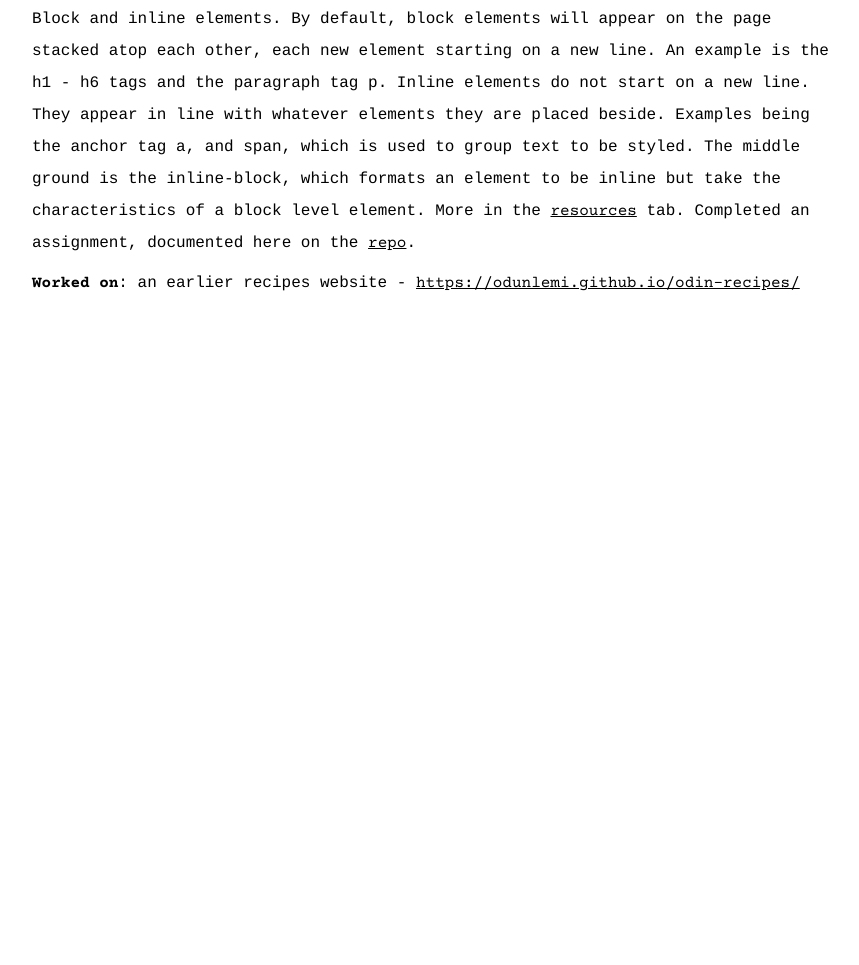
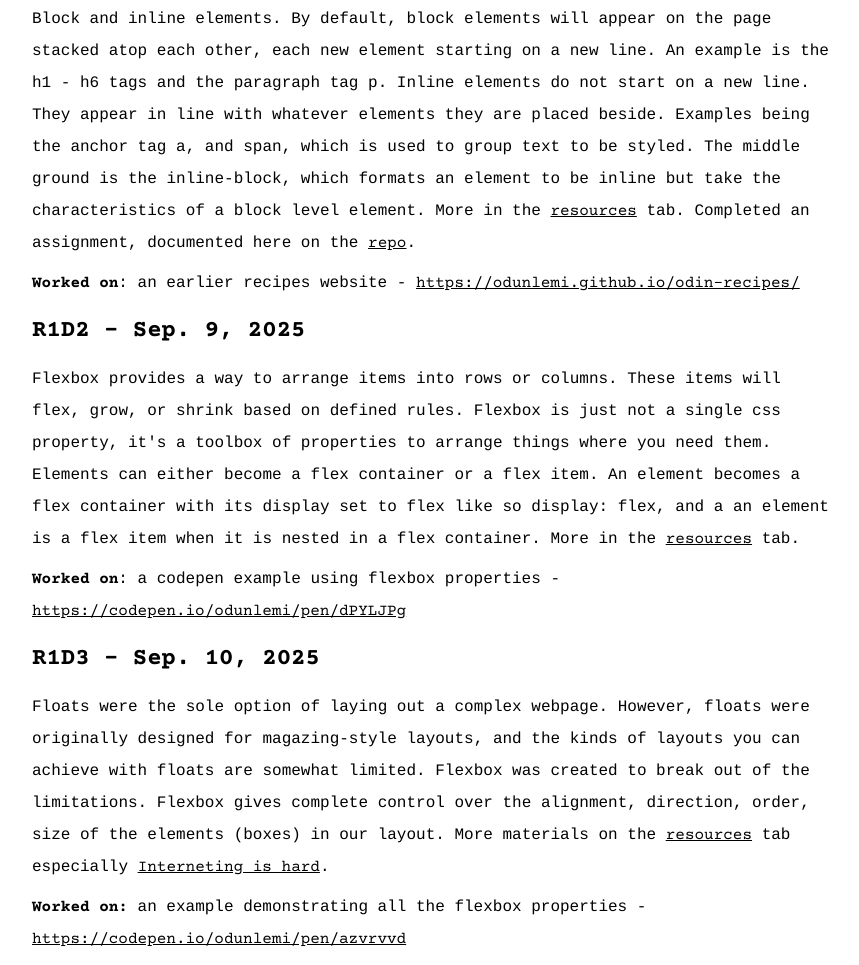
Before and after one commit to odunlemi/r-logs, a plain HTML site: page index.html in a window 1280 px wide. Shown: the part 311-1276 px from the top of the page, without its empty margins (208-1067 px from the left). Before the commit the page ends 800 px from the top, so only its background shows below. Drawn offline with nearby package versions, Linux system fonts and the light colour scheme.

Commit message:
update index with R1D2 and D3

```diff
--- a/index.html
+++ b/index.html
@@ -5,11 +5,12 @@
     <meta name="viewport" content="width=device-width, initial-scale=1.0">
     <title>#100daysofcode</title>
     <link rel="stylesheet" href="./style.css">
+    <base target="_blank">
 </head>
 <body>
     <h1>R-Logs</h1>
 
-    <p>R-logs, also round logs, which are to document multiple rounds a #100daysofcode challenge. You can read more about it <a href="">here</a>.</p>
+    <p>R-logs, also round logs, which are to document multiple rounds a #100daysofcode challenge. You can read more about it <a href="https://github.com/Kallaway/100-days-of-code?tab=readme-ov-file#if-youve-decided-to-join">here</a>.</p>
 
     <p>This is Round 1, R-1, of my challenge. The goal is to nail the basics of web development by learning the technologies of HTML, CSS and JavaScript and becoming proficient in prototyping webpages and the basics of JavaScript.</p>
 
@@ -17,5 +18,15 @@
     <p>Block and inline elements. By default, block elements will appear on the page stacked atop each other, each new element starting on a new line. An example is the h1 - h6 tags and the paragraph tag p. Inline elements do not start on a new line. They appear in line with whatever elements they are placed beside. Examples being the anchor tag a, and span, which is used to group text to be styled. The middle ground is the inline-block, which formats an element to be inline but take the characteristics of a block level element. More in the <a href="./resources.md">resources</a> tab. Completed an assignment, documented here on the <a href="https://github.com/odunlemi/css-exercises/tree/main/foundations/block-and-inline">repo</a>.</p>
 
     <p><span class="highlight">Worked on</span>: an earlier recipes website - <a href="https://odunlemi.github.io/odin-recipes/">https://odunlemi.github.io/odin-recipes/</a></p>
+
+    <h2>R1D2 - Sep. 9, 2025</h2>
+    <p>Flexbox provides a way to arrange items into rows or columns. These items will flex, grow, or shrink based on defined rules. Flexbox is just not a single css property, it's a toolbox of properties to arrange things where you need them. Elements can either become a flex container or a flex item. An element becomes a flex container with its display set to flex like so display: flex, and a an element is a flex item when it is nested in a flex container. More in the <a href="./resources.md">resources</a> tab.</p>
+
+    <p><span class="highlight">Worked on</span>: a codepen example using flexbox properties - <a href="https://codepen.io/odunlemi/pen/dPYLJPg">https://codepen.io/odunlemi/pen/dPYLJPg</a></p>
+
+    <h2>R1D3 - Sep. 10, 2025</h2>
+    <p>Floats were the sole option of laying out a complex webpage. However, floats were originally designed for magazing-style layouts, and the kinds of layouts you can achieve with floats are somewhat limited. Flexbox was created to break out of the limitations. Flexbox gives complete control over the alignment, direction, order, size of the elements (boxes) in our layout. More materials on the <a href="./resources.md">resources</a> tab especially <a href="https://internetingishard.netlify.app/html-and-css/flexbox/">Interneting is hard</a>.</p>
+
+    <p><span class="highlight">Worked on:</span> an example demonstrating all the flexbox properties - <a href="https://codepen.io/odunlemi/pen/azvrvvd">https://codepen.io/odunlemi/pen/azvrvvd</a></p>
 </body>
 </html>
```
